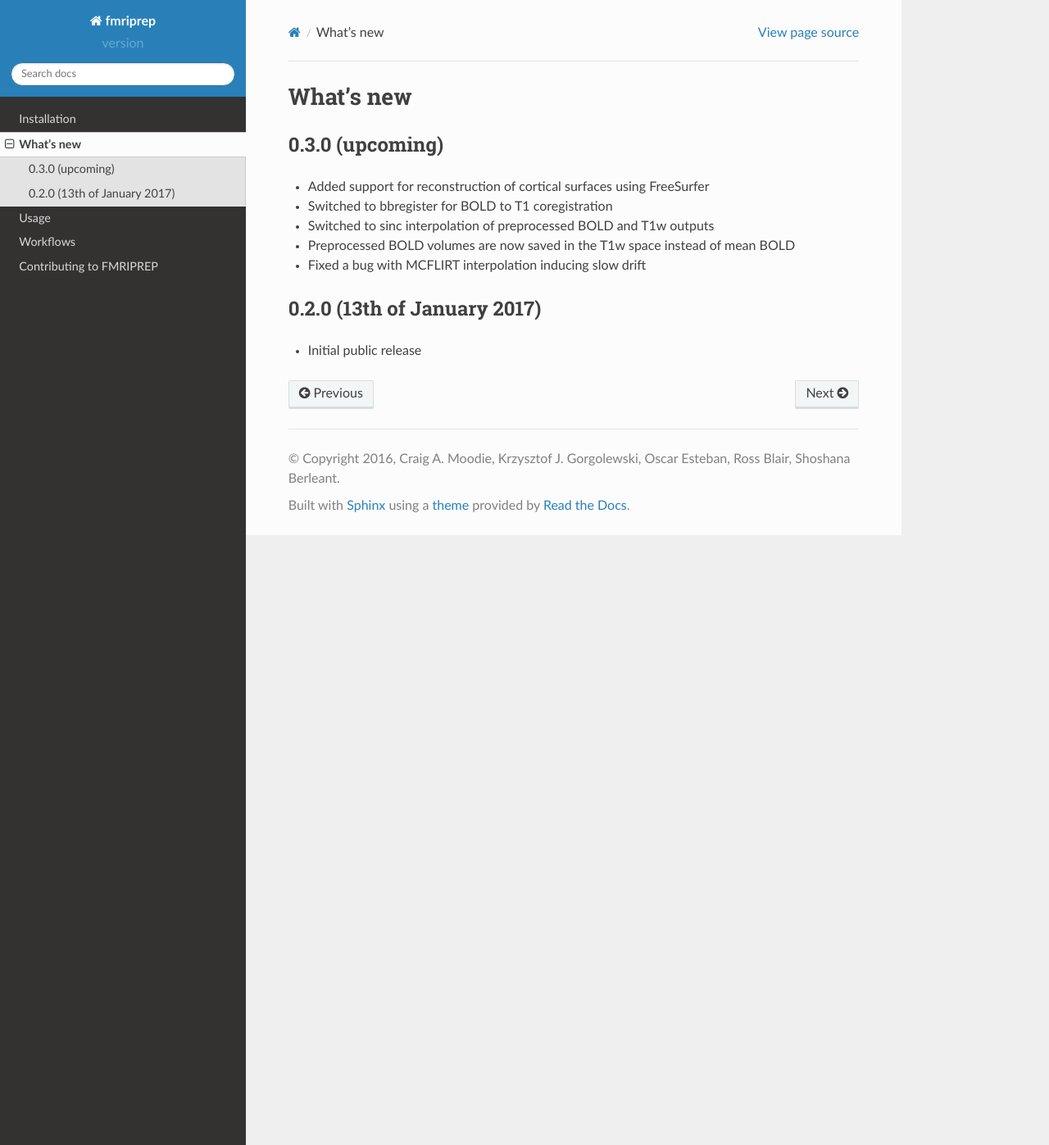
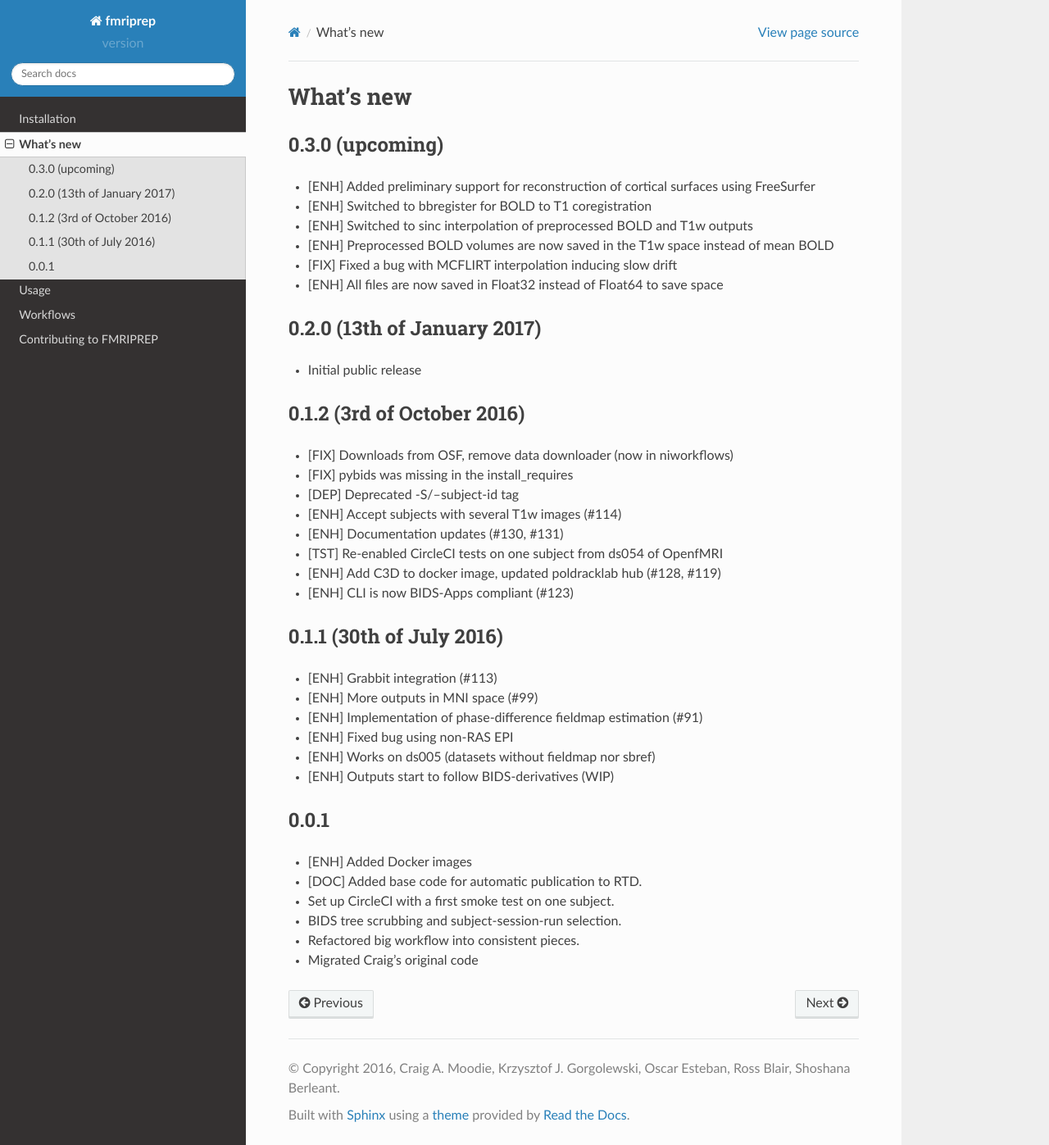
Before and after one commit to yohanchatelain/fmriprep, a Sphinx documentation site: the page built from docs/changes.rst, in a window 1280 px wide and 1397 px high. Shown: the whole window at 82% size. Built offline with Sphinx 7.4.7 and the Read the Docs theme 2.0.0, drawn with Linux system fonts in a browser that asks for light colours; the version number could not be read and is left out.

Commit message:
Move changelog to a single file

```diff
--- a/docs/changes.rst
+++ b/docs/changes.rst
@@ -7,13 +7,49 @@ What's new
 0.3.0 (upcoming)
 ================
 
-- Added support for reconstruction of cortical surfaces using FreeSurfer
-- Switched to bbregister for BOLD to T1 coregistration
-- Switched to sinc interpolation of preprocessed BOLD and T1w outputs
-- Preprocessed BOLD volumes are now saved in the T1w space instead of mean BOLD
-- Fixed a bug with MCFLIRT interpolation inducing slow drift
+* [ENH] Added preliminary support for reconstruction of cortical surfaces using FreeSurfer
+* [ENH] Switched to bbregister for BOLD to T1 coregistration
+* [ENH] Switched to sinc interpolation of preprocessed BOLD and T1w outputs
+* [ENH] Preprocessed BOLD volumes are now saved in the T1w space instead of mean BOLD
+* [FIX] Fixed a bug with MCFLIRT interpolation inducing slow drift
+* [ENH] All files are now saved in Float32 instead of Float64 to save space
 
 0.2.0 (13th of January 2017)
 ============================
 
-- Initial public release
+* Initial public release
+
+
+0.1.2 (3rd of October 2016)
+===========================
+
+* [FIX] Downloads from OSF, remove data downloader (now in niworkflows)
+* [FIX] pybids was missing in the install_requires
+* [DEP] Deprecated -S/--subject-id tag
+* [ENH] Accept subjects with several T1w images (#114)
+* [ENH] Documentation updates (#130, #131)
+* [TST] Re-enabled CircleCI tests on one subject from ds054 of OpenfMRI
+* [ENH] Add C3D to docker image, updated poldracklab hub (#128, #119)
+* [ENH] CLI is now BIDS-Apps compliant (#123)
+
+
+0.1.1 (30th of July 2016)
+=========================
+
+* [ENH] Grabbit integration (#113)
+* [ENH] More outputs in MNI space (#99)
+* [ENH] Implementation of phase-difference fieldmap estimation (#91)
+* [ENH] Fixed bug using non-RAS EPI
+* [ENH] Works on ds005 (datasets without fieldmap nor sbref)
+* [ENH] Outputs start to follow BIDS-derivatives (WIP)
+
+
+0.0.1
+=====
+
+* [ENH] Added Docker images
+* [DOC] Added base code for automatic publication to RTD.
+* Set up CircleCI with a first smoke test on one subject.
+* BIDS tree scrubbing and subject-session-run selection.
+* Refactored big workflow into consistent pieces.
+* Migrated Craig's original code
```
Also changed, not shown: CHANGES.rst (deleted, +0 -33 lines).
